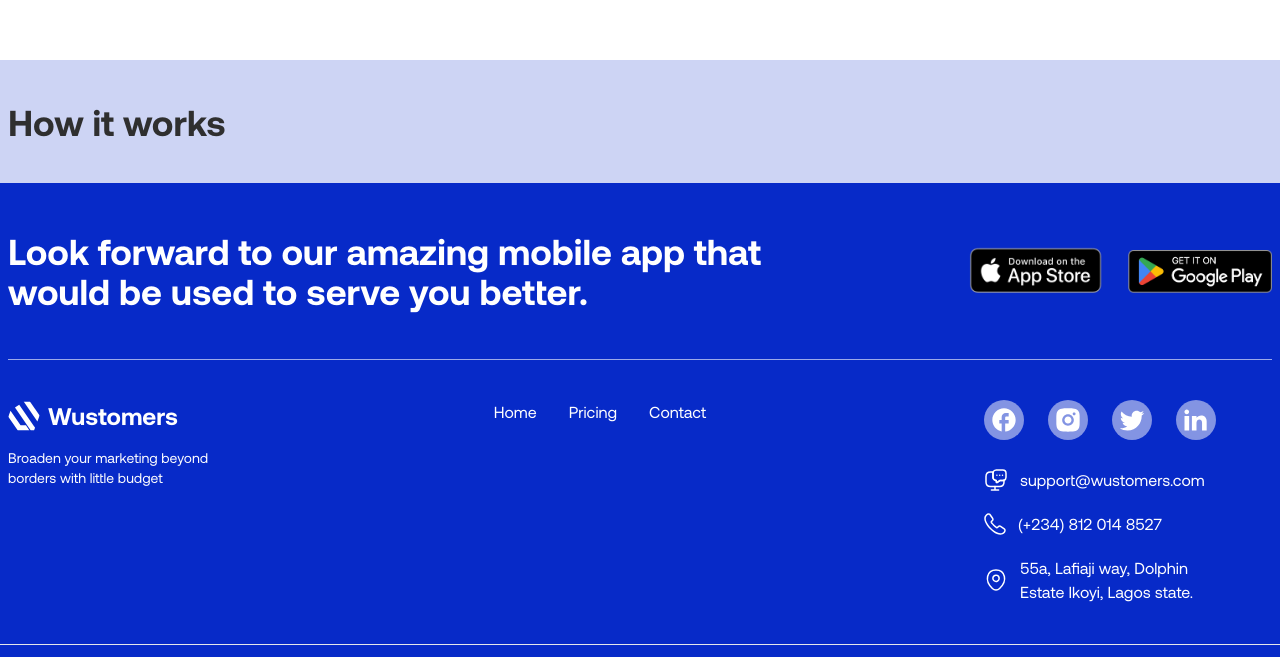
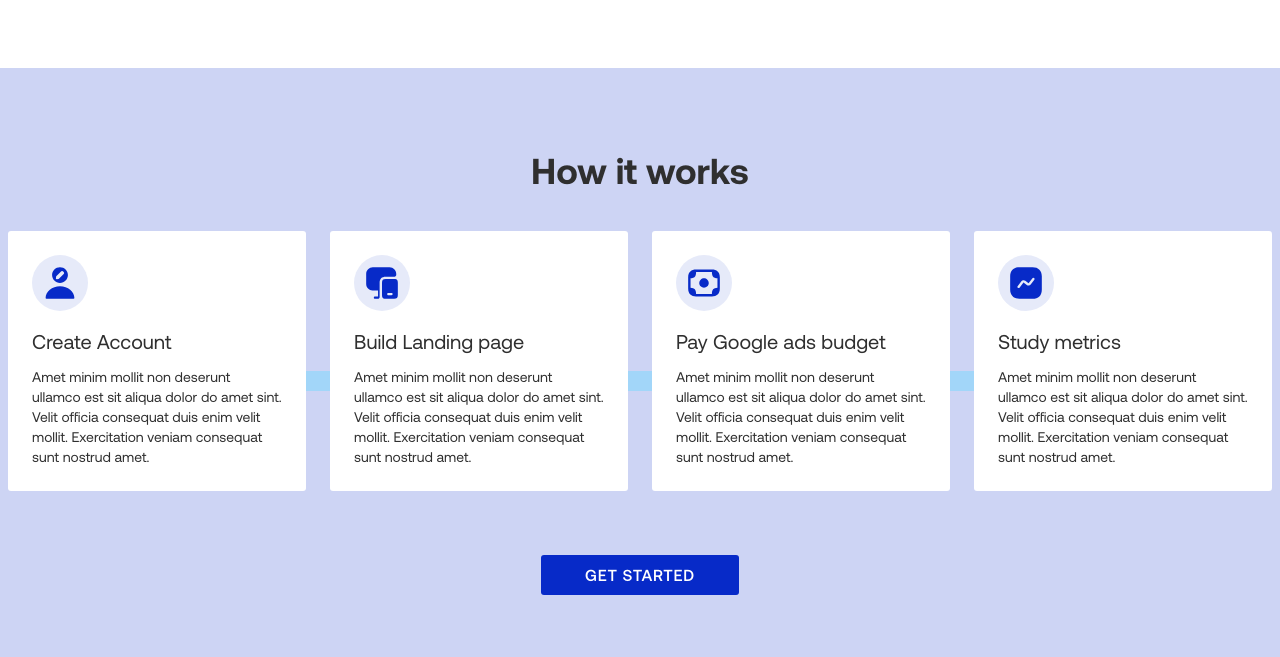
Before and after one commit to PrimeclickDev/Wustomers, a React (Vite) app: page / in a window 1280 px wide. Shown: the part 2858-3515 px from the top of the page. Built offline with nearby package versions, Linux system fonts and the light colour scheme.

Commit message:
homepage nearly done

```diff
--- a/package.json
+++ b/package.json
@@ -36,7 +36,6 @@
 		"zustand": "^4.3.2"
 	},
 	"devDependencies": {
-		"@tailwindcss/forms": "^0.5.3",
 		"@types/node": "^18.11.18",
 		"@types/react": "^18.0.26",
 		"@types/react-dom": "^18.0.9",
--- a/src/components/Button.tsx
+++ b/src/components/Button.tsx
@@ -3,8 +3,15 @@ type ButtonProps = {
 	onClick?: () => void
 	type: 'button' | 'submit' | 'reset' | undefined
 	variant: 'fill' | 'outline'
+	className?: string
 }
-export const Button = ({ onClick, text, type, variant }: ButtonProps) => {
+export const Button = ({
+	onClick,
+	text,
+	type,
+	variant,
+	className,
+}: ButtonProps) => {
 	return (
 		<>
 			<button
@@ -16,7 +23,7 @@ export const Button = ({ onClick, text, type, variant }: ButtonProps) => {
 						: variant === 'outline'
 						? 'border-2 border-wustomers-blue py-[6px] text-wustomers-blue hover:bg-wustomers-blue/5'
 						: ''
-				}`}
+				} ${className}`}
 			>
 				{text}
 			</button>
--- a/src/components/Footer.tsx
+++ b/src/components/Footer.tsx
@@ -60,9 +60,9 @@ export const Footer = () => {
 	]
 	return (
 		<footer className='mt-auto bg-wustomers-blue'>
-			<div className='mx-auto max-w-screen-xl px-2 pt-12'>
+			<div className='mx-auto max-w-screen-xl px-2 pt-16'>
 				<div className='flex items-center justify-between border-b border-b-[#9CAAE9] pb-12'>
-					<h3 className='max-w-3xl text-4xl font-bold text-white'>
+					<h3 className='max-w-[30ch] text-4xl font-bold text-white'>
 						Look forward to our amazing mobile app that would be used to
 						serve you better.
 					</h3>
@@ -72,14 +72,14 @@ export const Footer = () => {
 							<img
 								src={AppleStore}
 								alt='download app from app store badge'
-								className='w-36'
+								className='w-40'
 							/>
 						</button>
 						<button type='button'>
 							<img
 								src={GooglePlay}
 								alt='download app from google play store badge'
-								className='w-36'
+								className='w-40'
 							/>
 						</button>
 					</div>
@@ -101,7 +101,7 @@ export const Footer = () => {
 
 					<ul className='flex items-center gap-8'>
 						{navs?.map(nav => (
-							<li key={nav.name} className='capitalize'>
+							<li key={nav.name} className='link-hover capitalize'>
 								<Link to={nav.link}>{nav.name}</Link>
 							</li>
 						))}
@@ -129,7 +129,9 @@ export const Footer = () => {
 								>
 									{contact.icon}
 									{contact.link ? (
-										<a href={contact.link}>{contact.text}</a>
+										<a href={contact.link} className='link-hover'>
+											{contact.text}
+										</a>
 									) : (
 										<span className='max-w-[20ch]'>
 											{contact.text}
@@ -142,7 +144,7 @@ export const Footer = () => {
 				</div>
 			</div>
 
-			<div className='border-t border-t-wustomers-border-color-two py-5 px-2'>
+			<div className='border-t-wustomers-border-color-two border-t py-5 px-2'>
 				<p className='text-center text-white'>
 					&copy; Wustomers {new Date().getFullYear()}
 				</p>
--- /dev/null
+++ b/src/helpers/ScrollToTop.tsx
@@ -0,0 +1,18 @@
+import { useEffect } from 'react'
+import { useLocation } from 'react-router-dom'
+
+const ScrollToTop = () => {
+	const { pathname } = useLocation()
+
+	useEffect(() => {
+		document.documentElement.scrollTo({
+			top: 0,
+			left: 0,
+			behavior: 'smooth',
+		})
+	}, [pathname])
+
+	return null
+}
+
+export default ScrollToTop
--- a/src/index.css
+++ b/src/index.css
@@ -42,3 +42,7 @@ body {
 :focus-visible {
 	@apply focus-visible:rounded-sm focus-visible:outline focus-visible:outline-2 focus-visible:outline-offset-2 focus-visible:outline-wustomers-blue;
 }
+
+.link-hover {
+	@apply relative overflow-x-hidden after:absolute after:bottom-0 after:right-0 after:h-[2px] after:w-full after:origin-bottom-left after:-translate-x-full after:bg-white after:transition-all after:hover:origin-bottom-right after:hover:translate-x-0;
+}
--- a/src/main.tsx
+++ b/src/main.tsx
@@ -1,3 +1,4 @@
+import ScrollToTop from 'helpers/ScrollToTop'
 import React from 'react'
 import ReactDOM from 'react-dom/client'
 import { BrowserRouter } from 'react-router-dom'
@@ -11,6 +12,7 @@ ReactDOM.createRoot(document.getElementById('root') as HTMLElement).render(
 	<React.StrictMode>
 		<BrowserRouter>
 			<QueryWrapper>
+				<ScrollToTop />
 				<App />
 			</QueryWrapper>
 			<ToastContainer />
--- a/src/pages/website/Contact.tsx
+++ b/src/pages/website/Contact.tsx
@@ -12,7 +12,7 @@ const Contact = () => {
 				<h2 className='text-6xl font-bold'>Contact</h2>
 
 				<section className='mt-16 grid grid-cols-2 gap-32'>
-					<div className='rounded-wu bg-wustomers-primary-light p-6 text-left'>
+					<div className='rounded-sx bg-wustomers-primary-light p-6 text-left'>
 						<form className='flex flex-col'>
 							<h3 className='max-w-sm text-xl text-black'>
 								Feel free to let us what you have to tell us and how we
@@ -28,7 +28,7 @@ const Contact = () => {
 										type='text'
 										name='name'
 										id='name'
-										className='rounded-wu px-4 py-3'
+										className='rounded-sx px-4 py-3'
 									/>
 								</div>
 								<div className='flex flex-col gap-2'>
@@ -39,7 +39,7 @@ const Contact = () => {
 										type='email'
 										name='email'
 										id='email'
-										className='rounded-wu px-4 py-3'
+										className='rounded-sx px-4 py-3'
 									/>
 								</div>
 								<div className='flex flex-col gap-2'>
@@ -49,7 +49,7 @@ const Contact = () => {
 									<textarea
 										name='message'
 										id='message'
-										className='h-40 resize-none rounded-wu px-4 py-3'
+										className='h-40 resize-none rounded-sx px-4 py-3'
 									></textarea>
 								</div>
 							</div>
--- a/src/pages/website/Home.tsx
+++ b/src/pages/website/Home.tsx
@@ -1,3 +1,7 @@
+import { ReactComponent as Activity } from 'assets/icons/activity.svg'
+import { ReactComponent as Money } from 'assets/icons/money.svg'
+import { ReactComponent as Monitor } from 'assets/icons/monitormobbile.svg'
+import { ReactComponent as User } from 'assets/icons/useredit.svg'
 import apiConnection from 'assets/images/api-connection.png'
 import campaignTracking from 'assets/images/campaign-tracking.png'
 import heroImg from 'assets/images/hero-img.jpg'
@@ -5,6 +9,28 @@ import productMovement from 'assets/images/product-movement.png'
 import { Button } from 'components/Button'
 
 const Home = () => {
+	const info = [
+		{
+			title: 'Create Account',
+			body: 'Amet minim mollit non deserunt ullamco est sit aliqua dolor do amet sint. Velit officia consequat duis enim velit mollit. Exercitation veniam consequat sunt nostrud amet.',
+			icon: <User />,
+		},
+		{
+			title: 'Build Landing page',
+			body: 'Amet minim mollit non deserunt ullamco est sit aliqua dolor do amet sint. Velit officia consequat duis enim velit mollit. Exercitation veniam consequat sunt nostrud amet.',
+			icon: <Monitor />,
+		},
+		{
+			title: 'Pay Google ads budget',
+			body: 'Amet minim mollit non deserunt ullamco est sit aliqua dolor do amet sint. Velit officia consequat duis enim velit mollit. Exercitation veniam consequat sunt nostrud amet.',
+			icon: <Money />,
+		},
+		{
+			title: 'Study metrics',
+			body: 'Amet minim mollit non deserunt ullamco est sit aliqua dolor do amet sint. Velit officia consequat duis enim velit mollit. Exercitation veniam consequat sunt nostrud amet.',
+			icon: <Activity />,
+		},
+	]
 	return (
 		<main>
 			{/* hero */}
@@ -48,7 +74,7 @@ const Home = () => {
 						<p className='text-2xl font-medium text-wustomers-blue'>
 							What we do
 						</p>
-						<h3 className='pt-7 text-4xl font-bold leading-[43px]'>
+						<h3 className='pt-5 text-4xl font-bold leading-[43px]'>
 							We offer you financial opportunities outside a closed
 							system
 						</h3>
@@ -121,11 +147,38 @@ const Home = () => {
 			</section>
 
 			{/* how it works */}
-			<section className='mt-[4.5rem] bg-[#CDD4F4]'>
-				<div className='mx-auto flex max-w-screen-xl items-center gap-20 px-2 py-10'>
+			<section className='mt-20 bg-[#CDD4F4]'>
+				<div className='mx-auto flex max-w-screen-xl flex-col items-center gap-10 px-2 py-20'>
 					<h2 className='text-center text-4xl font-bold leading-[43px]'>
 						How it works
 					</h2>
+
+					<ul className='relative z-10 grid grid-cols-4 gap-6 after:absolute after:top-1/2 after:left-0 after:-z-10 after:h-5 after:w-full after:translate-y-1/2 after:bg-[#A2D6F9]'>
+						{info.map(({ body, icon, title }) => (
+							<li className='rounded-sx bg-white p-6' key={title}>
+								<div className='flex h-14 w-14 items-center justify-center rounded-full bg-wustomers-primary-light'>
+									{icon}
+								</div>
+								<h4 className='pt-4 text-xl'>{title}</h4>
+								<p className='pt-3 text-sm'>{body}</p>
+							</li>
+						))}
+					</ul>
+
+					<div className='pt-6'>
+						<Button text='Get started' type='submit' variant='fill' />
+					</div>
+				</div>
+			</section>
+
+			{/* faqs */}
+			<section className='mt-28 bg-wustomers-blue'>
+				<div className='mx-auto flex max-w-screen-xl flex-col items-center gap-10 px-2'>
+					<div className='-mt-10 max-w-[900px] bg-[#121212] py-10 px-12'>
+						<h3 className='text-center text-2xl text-white'>
+							Frequently Asked Questions (FAQs)
+						</h3>
+					</div>
 				</div>
 			</section>
 		</main>
--- a/tailwind.config.cjs
+++ b/tailwind.config.cjs
@@ -17,7 +17,7 @@ module.exports = {
 				'wustomers-border-color': '#9CAAE9',
 			},
 			borderRadius: {
-				wu: '3px',
+				sx: '3px',
 			},
 		},
 	},
```
Also changed, not shown: 1 other file (tests, documents, lock files or other folders).
